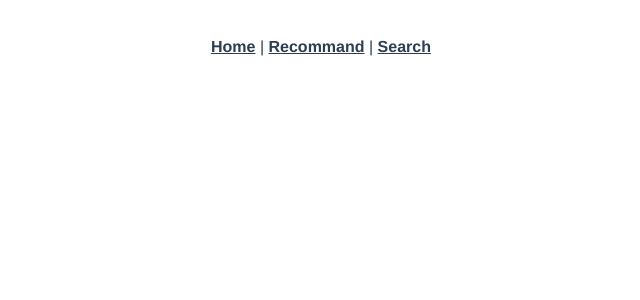
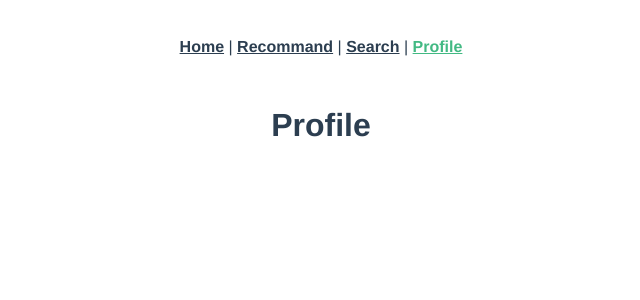
Before and after one commit to Maker-H/Teampjt-Movie-Service, a Vue app in the folder front-server/: page /v/profile in a window 1280 px wide. Shown: the top 300 px of the page, without its empty margins (319-959 px from the left). Built offline with nearby package versions, Linux system fonts and the light colour scheme.

Commit message:
feat: profile 라우터 추가
SMS-6

```diff
--- a/front-server/src/App.vue
+++ b/front-server/src/App.vue
@@ -1,14 +1,12 @@
 <template>
   <div id="app">
     <nav>
-      <!-- TODO: 홈 -->
       <router-link :to="{name: 'HomeView'}">Home</router-link> |
       <!-- TODO: 평론 리스트 -->
-      <!-- TODO: 추천 영화 -->
       <router-link :to="{name: 'RecommandView'}">Recommand</router-link> |
-      <!-- TODO: 검색 -->
-      <router-link :to="{name: 'SearchView'}">Search</router-link>
+      <router-link :to="{name: 'SearchView'}">Search</router-link> |
       <!-- TODO: 프로필 -->
+      <router-link :to="{name: 'ProfileView'}">Profile</router-link>
     </nav>
     <router-view/>
   </div>
--- a/front-server/src/router/index.js
+++ b/front-server/src/router/index.js
@@ -3,6 +3,7 @@ import VueRouter from 'vue-router'
 import HomeView from '@/views/HomeView.vue'
 import SearchView from '@/views/SearchView.vue'
 import RecommandView from '@/views/RecommandView.vue'
+import ProfileView from '@/views/ProfileView.vue'
 
 Vue.use(VueRouter)
 
@@ -22,6 +23,11 @@ const routes = [
     name: 'RecommandView',
     component: RecommandView
   },
+  {
+    path: '/v/profile',
+    name: 'ProfileView',
+    component: ProfileView
+  },
 ]
 
 const router = new VueRouter({
--- /dev/null
+++ b/front-server/src/views/ProfileView.vue
@@ -0,0 +1,15 @@
+<template>
+  <div>
+    <h1>Profile</h1>
+  </div>
+</template>
+
+<script>
+export default {
+
+}
+</script>
+
+<style>
+
+</style>
```
